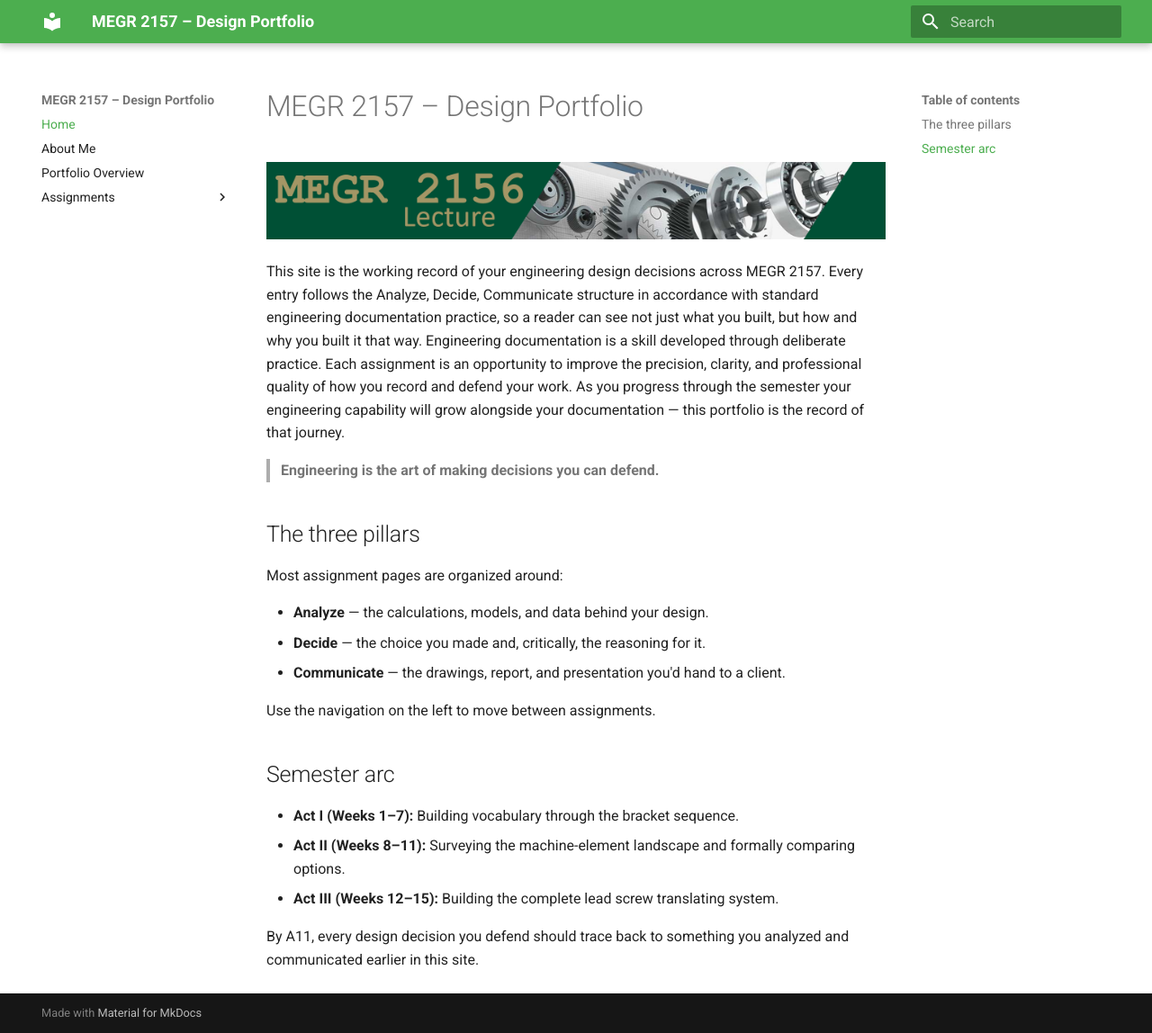
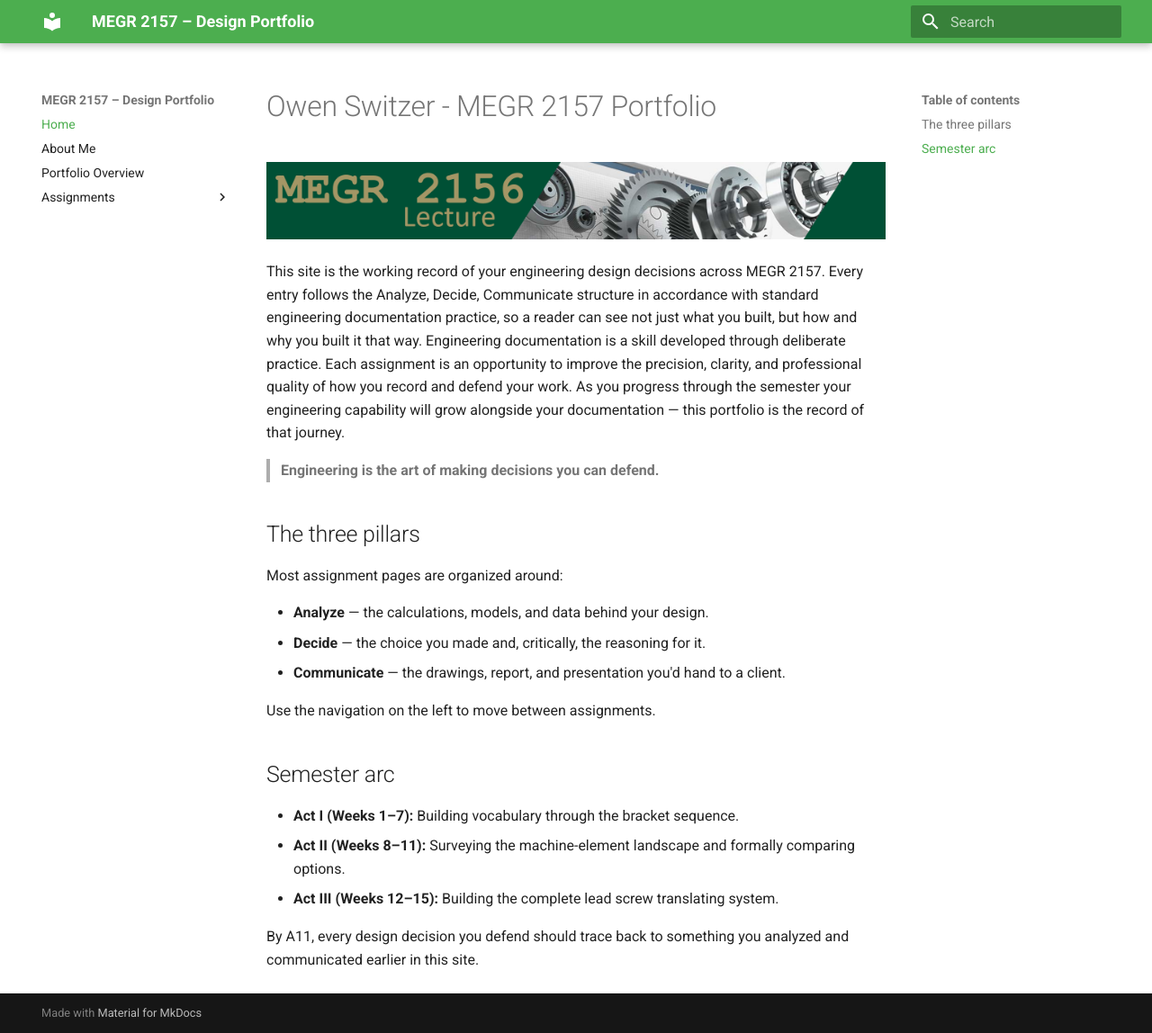
Before and after one commit to OwenHare/design-projects-portfolio, an MkDocs documentation site: the page built from docs/index.md, in a window 1280 px wide and 1148 px high. Shown: the whole window at 90% size. Built offline with MkDocs 1.6.1 and Material for MkDocs 9.7.7, drawn with Linux system fonts in a browser that asks for light colours.

Commit message:
Initial Site Setup

```diff
--- a/docs/index.md
+++ b/docs/index.md
@@ -1,4 +1,4 @@
-# MEGR 2157 – Design Portfolio
+# Owen Switzer - MEGR 2157 Portfolio
 
 ![MEGR 2156-7 Title](MEGR2156title.png)
 
```
